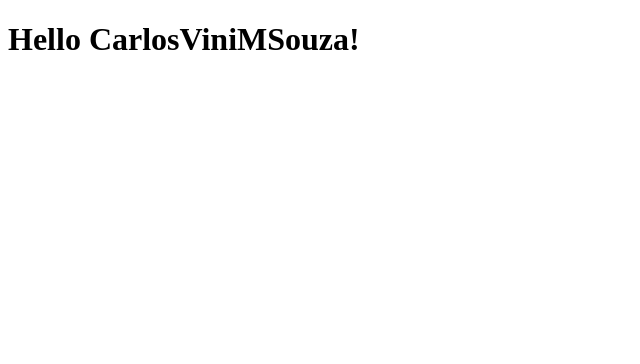
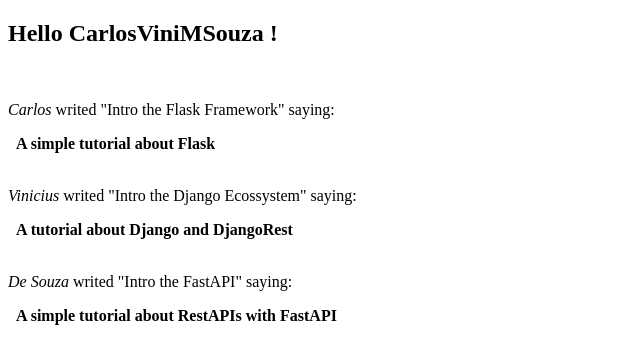
Before and after one commit to CarlosViniMSouza/blog-Flask, a Flask app: page / in a window 1280 px wide. Shown: the top 364 px of the page, without its empty margins (0-640 px from the left). Run offline with Flask 2, Linux system fonts and the light colour scheme.

Commit message:
css -> added

```diff
--- a/app/routes.py
+++ b/app/routes.py
@@ -5,4 +5,27 @@
 @app.route("/index")
 def index():
     user = "CarlosViniMSouza"
-    return render_template("index.html", title="blog Flask", user=user)
+    posts = [
+        {
+            "username": "Carlos",
+            "title": "Intro the Flask Framework",
+            "subtitle": "A simple tutorial about Flask",
+            "posted": True
+        },
+
+        {
+            "username": "Vinicius",
+            "title": "Intro the Django Ecossystem",
+            "subtitle": "A tutorial about Django and DjangoRest",
+            "posted": False
+        },
+
+        {
+            "username": "De Souza",
+            "title": "Intro the FastAPI",
+            "subtitle": "A simple tutorial about RestAPIs with FastAPI",
+            "posted": True
+        },
+    ]
+
+    return render_template("index.html", title="blog Flask", user=user, posts=posts)
--- a/app/templates/index.html
+++ b/app/templates/index.html
@@ -3,10 +3,18 @@
 
 <head>
     <title> {{ title }} </title>
+    <style src="style.css"></style>
 </head>
 
 <body>
-    <h1> Hello {{ user }}! </h1>
+    <h2> Hello {{ user }} ! </h2>
+    {% for i in posts %}
+    <div>
+        </br>
+        <p> <em> {{ i.username }} </em> writed "{{ i.title }}" saying: </p>
+        &nbsp; <b> {{ i.subtitle }} </b>
+    </div>
+    {% endfor %}
 </body>
 
 </html>
--- /dev/null
+++ b/app/templates/style.css
@@ -0,0 +1,3 @@
+body {
+    text-align: center;
+}
```
Also changed, not shown: 1 other file.
